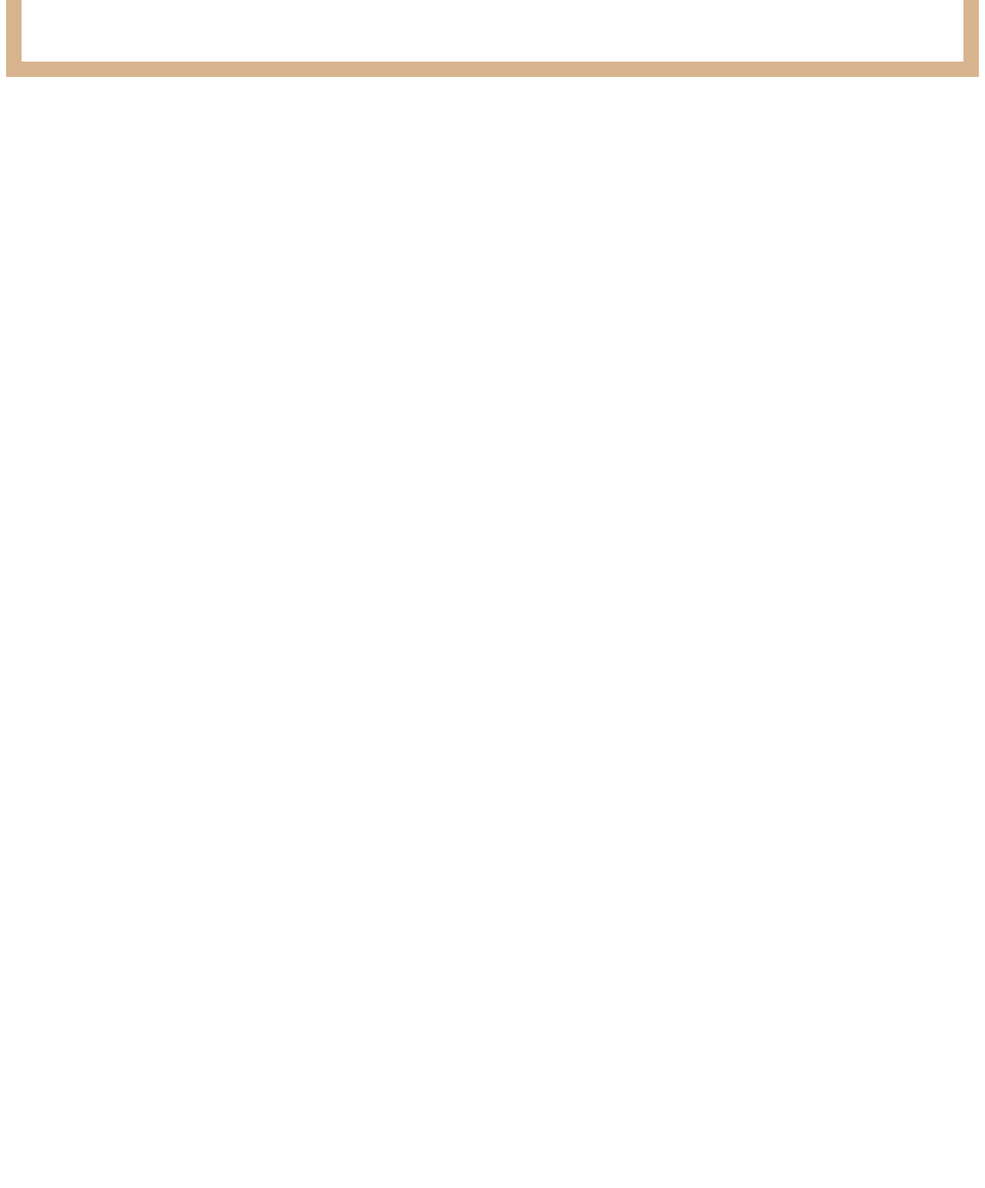
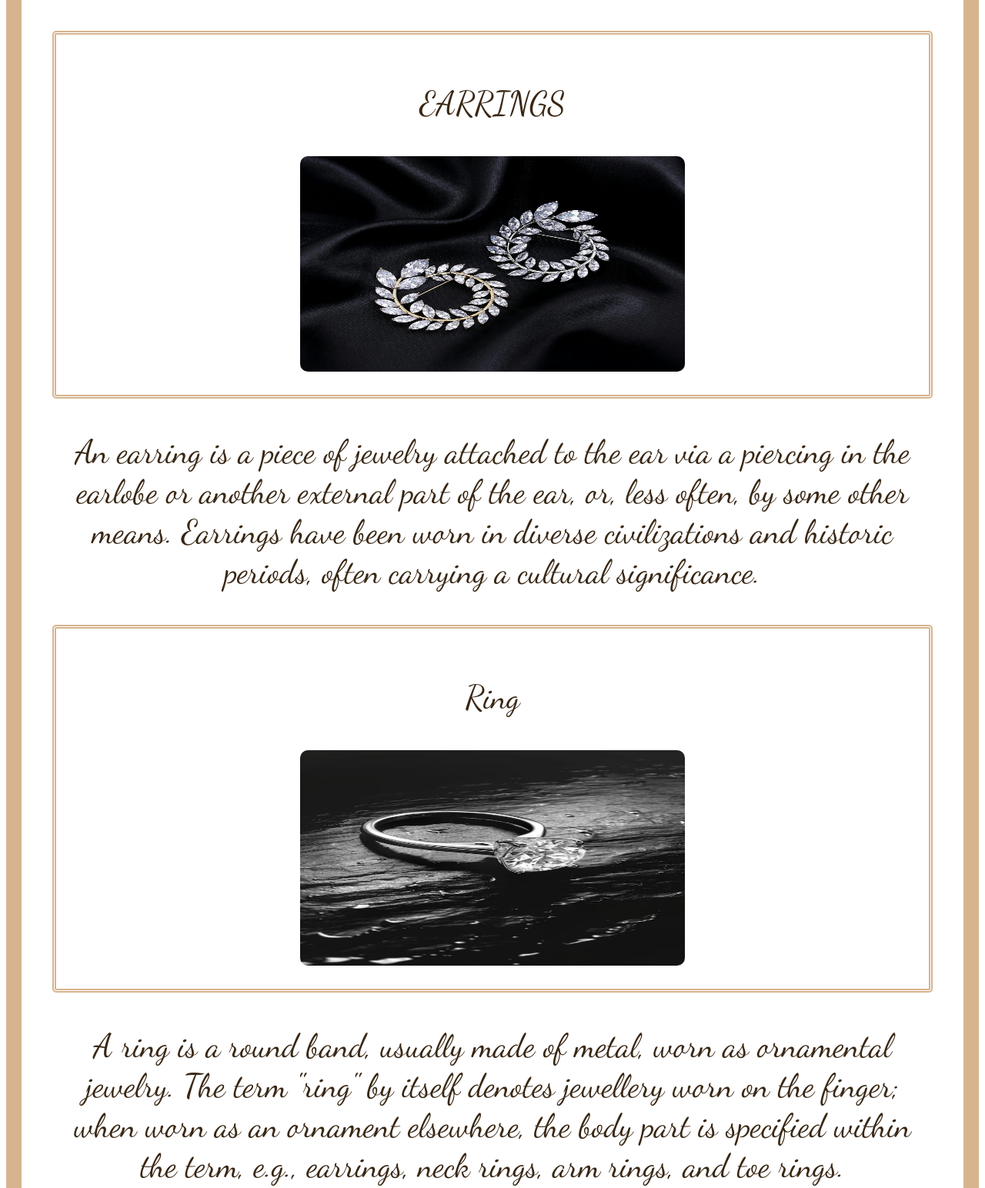
Before and after one commit to Samradnya-Thakare/jwellery, a plain HTML site: page index.html in a window 1280 px wide. Shown: the part 1946-3490 px from the top of the page at 77% size. Before the commit the page ends 2054 px from the top, so only its background shows below. Drawn offline with Linux system fonts and the light colour scheme.

Commit message:
picture are added

```diff
--- a/index.html
+++ b/index.html
@@ -14,10 +14,26 @@
 
 <div class="box2">
     <p class="text">NECKLACE</p>
-<img src="./necklace-silver.avif" class="necklace"/>
+<img src="./necklace-silver.avif" class="Jwellery-img"/>
 </div>
 <div class="text">
 <p>Necklaces may have been one of the earliest types of adornment worn by humans. They often serve ceremonial, religious, magical, or funerary purposes and are also used as symbols of wealth and status, given that they are commonly made of precious metals and stones.</p>
+<div class="box2">
+<p class="text"> EARRINGS</p>
+<img src="./earrings.jpeg" class="Jwellery-img"/>
+</div>
+<p>An earring is a piece of jewelry attached to the ear via a piercing in the earlobe or another external part of the ear, or, less often, by some other means. Earrings have been worn in diverse civilizations and historic periods, often carrying a cultural significance.</p>
+<div class="box2">
+<p class="text">Ring</p>
+<img src="./rings.avif" class="Jwellery-img"/>
+</div>
+<p>A ring is a round band, usually made of metal, worn as ornamental jewelry. The term "ring" by itself denotes jewellery worn on the finger; when worn as an ornament elsewhere, the body part is specified within the term, e.g., earrings, neck rings, arm rings, and toe rings.</p>
+<div class="box2">
+  <p class="text">Bangles</p>
+  <img src="./bangles.jpeg" class="Jwellery-img"/>
+</div>
+  <p>Bangles are circular in shape, and, unlike bracelets, are not flexible. The word is derived from Hindi bungri (glass). They are made of numerous precious as well as non-precious materials such as gold, silver, platinum, glass, wood, ferrous metals, plastic.</p>
+ </div>
 </div>
 </div>
 </body>
--- a/style.css
+++ b/style.css
@@ -44,7 +44,7 @@
     border: double 5px #d7b48e;
 
    }
-   .necklace{
+   .Jwellery-img{
     width: 500px;
     height: 280px;
     display: block;
```
